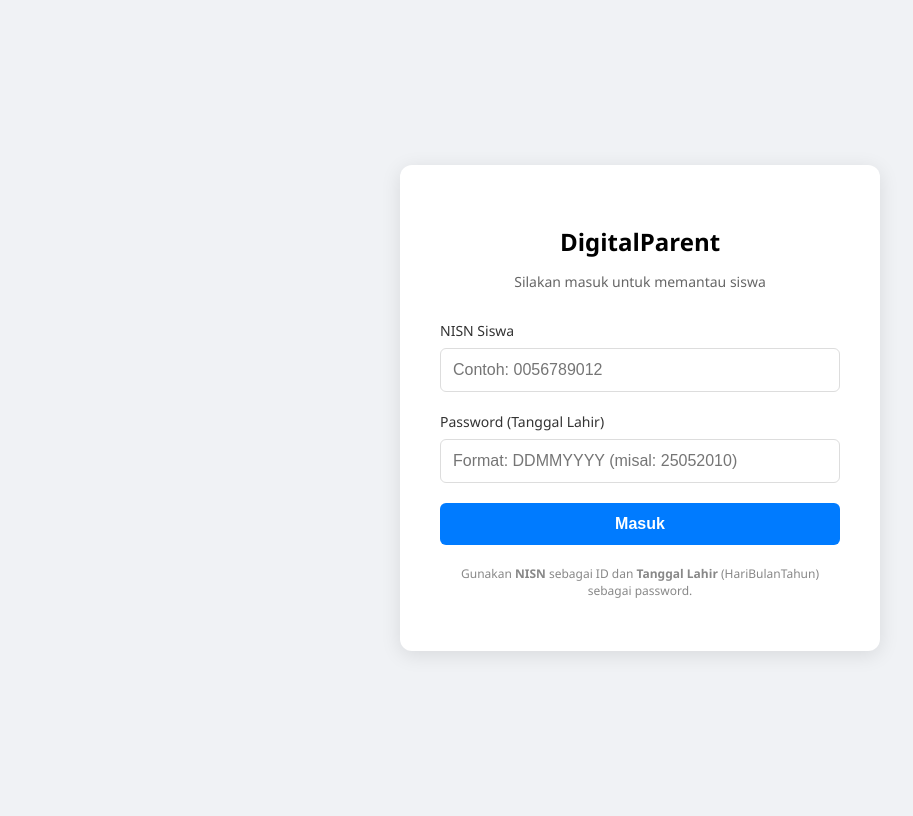
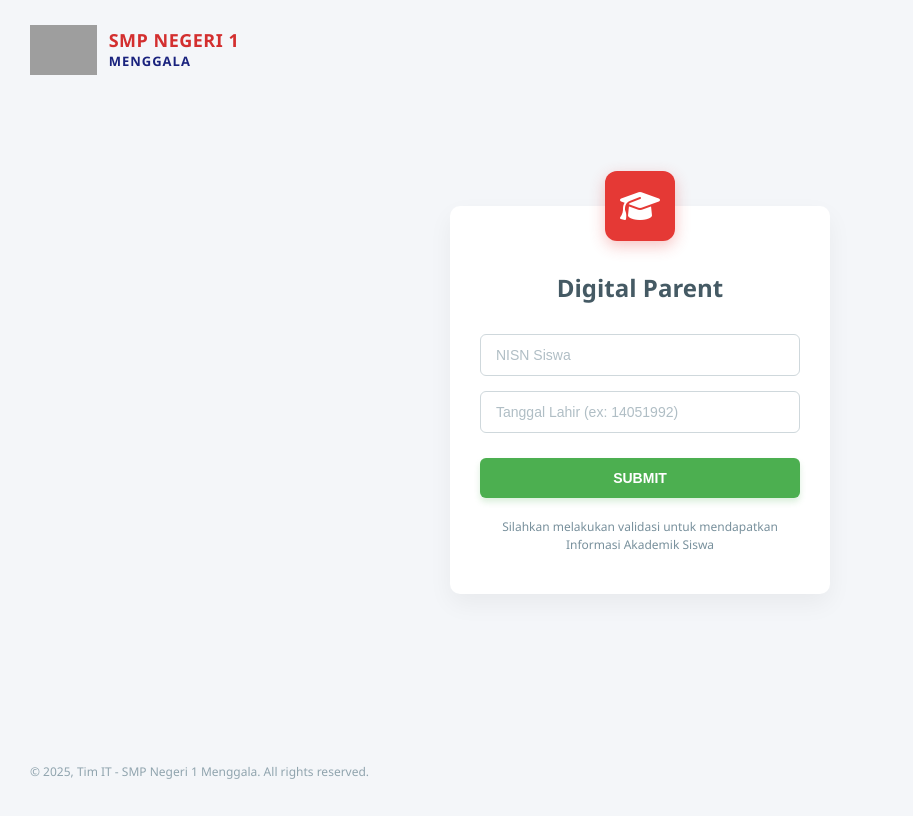
Before and after one commit to MDimas57/e-parent, a Laravel app: page / in a window 1280 px wide. Shown: the whole page, without its empty margins (0-913 px from the left). After the commit the page ends 779 px from the top, so only its background shows below. Run offline with Laravel 12, Linux system fonts and the light colour scheme; grey boxes are pictures that could not be loaded.

Commit message:
New Tampilan Login

```diff
--- a/resources/views/parent/login.blade.php
+++ b/resources/views/parent/login.blade.php
@@ -3,48 +3,225 @@
 <head>
     <meta charset="UTF-8">
     <meta name="viewport" content="width=device-width, initial-scale=1.0">
-    <title>Login Wali Murid</title>
+    <title>Login Digital Parent - SMPN 1 Menggala</title>
+    <link rel="stylesheet" href="https://cdnjs.cloudflare.com/ajax/libs/font-awesome/6.4.0/css/all.min.css">
+
     <style>
-        /* ... copy css style dari jawaban sebelumnya ... */
-        body { background-color: #f0f2f5; display: flex; justify-content: center; align-items: center; height: 100vh; font-family: 'Segoe UI', sans-serif; }
-        .login-container { background-color: white; padding: 40px; border-radius: 12px; box-shadow: 0 4px 20px rgba(0, 0, 0, 0.1); width: 100%; max-width: 400px; }
-        .input-group { margin-bottom: 20px; }
-        .input-group label { display: block; margin-bottom: 8px; color: #333; font-weight: 500; font-size: 14px; }
-        .input-group input { width: 100%; padding: 12px; border: 1px solid #ddd; border-radius: 6px; font-size: 16px; box-sizing: border-box; }
-        .btn-login { width: 100%; padding: 12px; background-color: #007bff; color: white; border: none; border-radius: 6px; font-size: 16px; font-weight: bold; cursor: pointer; transition: 0.3s; }
-        .btn-login:hover { background-color: #0056b3; }
-        .error-message { color: red; font-size: 13px; margin-top: 5px; }
+        /* Reset CSS */
+        * { margin: 0; padding: 0; box-sizing: border-box; }
+
+        body {
+            background-color: #f4f6f9; /* Warna background abu-abu terang */
+            font-family: 'Segoe UI', Roboto, Helvetica, Arial, sans-serif;
+            height: 100vh;
+            display: flex;
+            justify-content: center;
+            align-items: center;
+            position: relative;
+        }
+
+        /* --- 1. BAGIAN HEADER LOGO (KIRI ATAS) --- */
+        .header-logo {
+            position: absolute;
+            top: 25px;
+            left: 30px;
+            display: flex;
+            align-items: center;
+            gap: 12px;
+        }
+
+        .header-logo img {
+            height: 50px; /* Sesuaikan ukuran logo asli Anda */
+            width: auto;
+        }
+
+        .logo-text {
+            display: flex;
+            flex-direction: column;
+        }
+
+        .logo-text h1 {
+            font-size: 18px;
+            color: #d32f2f; /* Merah sesuai tema */
+            font-weight: 800;
+            line-height: 1.2;
+            text-transform: uppercase;
+            letter-spacing: 0.5px;
+        }
+
+        .logo-text p {
+            font-size: 13px;
+            color: #1a237e; /* Biru tua */
+            font-weight: 600;
+            letter-spacing: 1px;
+        }
+
+        /* --- 2. BAGIAN KARTU LOGIN --- */
+        .login-card {
+            background-color: white;
+            width: 100%;
+            max-width: 380px; /* Lebar kartu */
+            padding: 55px 30px 40px 30px; /* Padding atas lebih besar untuk ikon */
+            border-radius: 10px;
+            box-shadow: 0 10px 25px rgba(0, 0, 0, 0.05); /* Bayangan halus */
+            position: relative;
+            text-align: center;
+        }
+
+        /* Ikon Merah Mengambang */
+        .floating-icon {
+            background-color: #e53935; /* Warna Merah */
+            width: 70px;
+            height: 70px;
+            border-radius: 12px;
+            display: flex;
+            justify-content: center;
+            align-items: center;
+            color: white;
+            font-size: 32px;
+
+            /* Posisi Absolute agar 'nangkring' di atas */
+            position: absolute;
+            top: -35px;
+            left: 50%;
+            transform: translateX(-50%);
+            box-shadow: 0 5px 15px rgba(229, 57, 53, 0.3);
+        }
+
+        .login-title {
+            font-size: 24px;
+            font-weight: 700;
+            color: #455a64; /* Abu-abu gelap */
+            margin-bottom: 30px;
+            margin-top: 10px;
+        }
+
+        /* Input Style */
+        .form-group {
+            margin-bottom: 15px;
+            text-align: left;
+        }
+
+        .form-control {
+            width: 100%;
+            padding: 12px 15px;
+            border: 1px solid #cfd8dc;
+            border-radius: 6px;
+            font-size: 14px;
+            color: #333;
+            outline: none;
+            transition: border-color 0.3s;
+            background-color: #fff;
+        }
+
+        .form-control:focus {
+            border-color: #90a4ae;
+            box-shadow: 0 0 0 3px rgba(207, 216, 220, 0.4);
+        }
+
+        /* Placeholder styling */
+        ::placeholder {
+            color: #b0bec5;
+        }
+
+        /* Tombol Submit Hijau */
+        .btn-submit {
+            width: 100%;
+            background-color: #4caf50; /* Hijau */
+            color: white;
+            border: none;
+            padding: 12px;
+            font-size: 14px;
+            font-weight: bold;
+            border-radius: 6px;
+            cursor: pointer;
+            text-transform: uppercase;
+            margin-top: 10px;
+            transition: background 0.3s;
+            box-shadow: 0 4px 6px rgba(76, 175, 80, 0.2);
+        }
+
+        .btn-submit:hover {
+            background-color: #43a047;
+        }
+
+        /* Pesan Error */
+        .error-message {
+            color: #e53935;
+            font-size: 12px;
+            margin-top: 4px;
+            margin-left: 2px;
+        }
+
+        /* Helper Text Bawah */
+        .helper-text {
+            margin-top: 20px;
+            font-size: 12px;
+            color: #78909c;
+            line-height: 1.5;
+        }
+
+        /* --- 3. BAGIAN FOOTER (KIRI BAWAH) --- */
+        .footer-copyright {
+            position: absolute;
+            bottom: 20px;
+            left: 30px;
+            font-size: 12px;
+            color: #90a4ae;
+        }
+
+        /* Responsif untuk HP */
+        @media (max-width: 480px) {
+            .header-logo { top: 15px; left: 15px; }
+            .footer-copyright { bottom: 15px; left: 15px; text-align: center; width: 100%; left: 0; }
+        }
     </style>
 </head>
 <body>
-    <div class="login-container">
-        <div style="text-align: center; margin-bottom: 30px;">
-            <h2 style="margin-bottom: 10px;">DigitalParent</h2>
-            <p style="color: #666; font-size: 14px;">Silakan masuk untuk memantau siswa</p>
+
+    <div class="header-logo">
+        <img src="https://upload.wikimedia.org/wikipedia/commons/thumb/9/9c/Logo_Tut_Wuri_Handayani.png/1200px-Logo_Tut_Wuri_Handayani.png"
+             alt="Logo Sekolah"
+             style="height: 50px;">
+
+        <div class="logo-text">
+            <h1>SMP NEGERI 1</h1>
+            <p>MENGGALA</p>
         </div>
+    </div>
+
+    <div class="login-card">
+        <div class="floating-icon">
+            <i class="fas fa-graduation-cap"></i>
+        </div>
+
+        <h2 class="login-title">Digital Parent</h2>
 
         <form action="{{ route('parent.login.submit') }}" method="POST">
             @csrf
 
-            <div class="input-group">
-                <label for="nisn">NISN Siswa</label>
-                <input type="number" id="nisn" name="nisn" value="{{ old('nisn') }}" required placeholder="Contoh: 0056789012">
+            <div class="form-group">
+                <input type="number" id="nisn" name="nisn" class="form-control" value="{{ old('nisn') }}" required placeholder="NISN Siswa">
                 @error('nisn')
                     <div class="error-message">{{ $message }}</div>
                 @enderror
             </div>
 
-            <div class="input-group">
-                <label for="password">Password (Tanggal Lahir)</label>
-                <input type="password" id="password" name="password" required placeholder="Format: DDMMYYYY (misal: 25052010)">
+            <div class="form-group">
+                <input type="password" id="password" name="password" class="form-control" required placeholder="Tanggal Lahir (ex: 14051992)">
             </div>
 
-            <button type="submit" class="btn-login">Masuk</button>
+            <button type="submit" class="btn-submit">SUBMIT</button>
         </form>
 
-        <p style="text-align: center; font-size: 12px; color: #888; margin-top: 20px;">
-            Gunakan <strong>NISN</strong> sebagai ID dan <strong>Tanggal Lahir</strong> (HariBulanTahun) sebagai password.
+        <p class="helper-text">
+            Silahkan melakukan validasi untuk mendapatkan Informasi Akademik Siswa
         </p>
     </div>
+
+    <div class="footer-copyright">
+        &copy; 2025, Tim IT - SMP Negeri 1 Menggala. All rights reserved.
+    </div>
+
 </body>
 </html>
```
